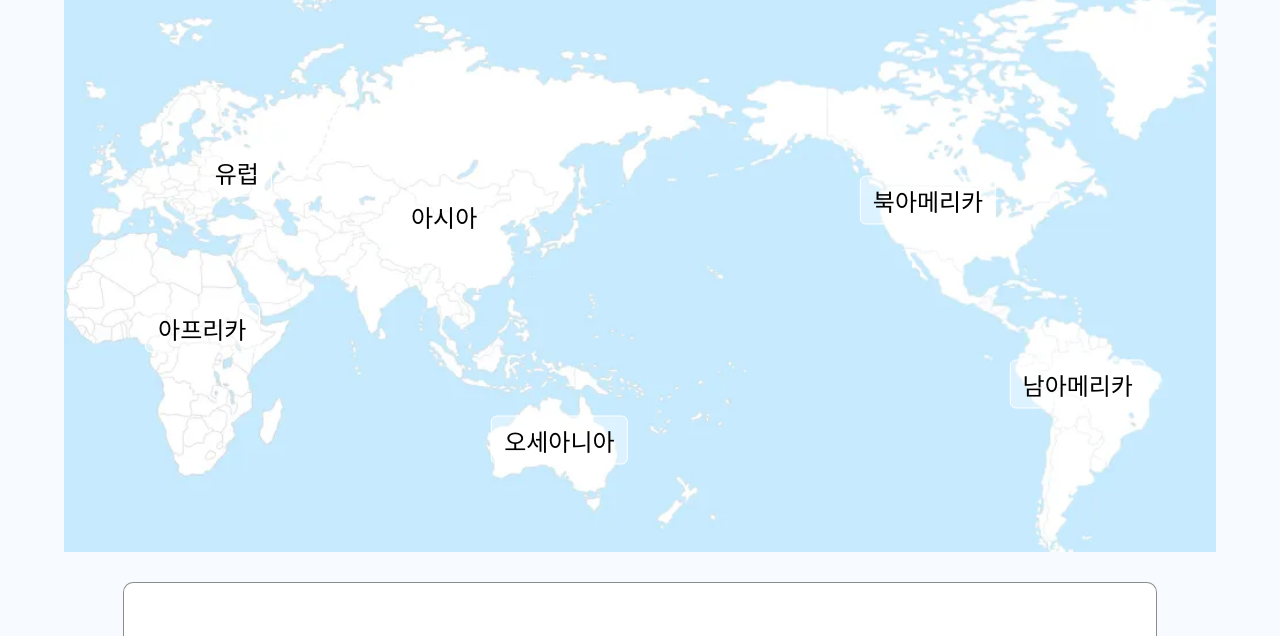
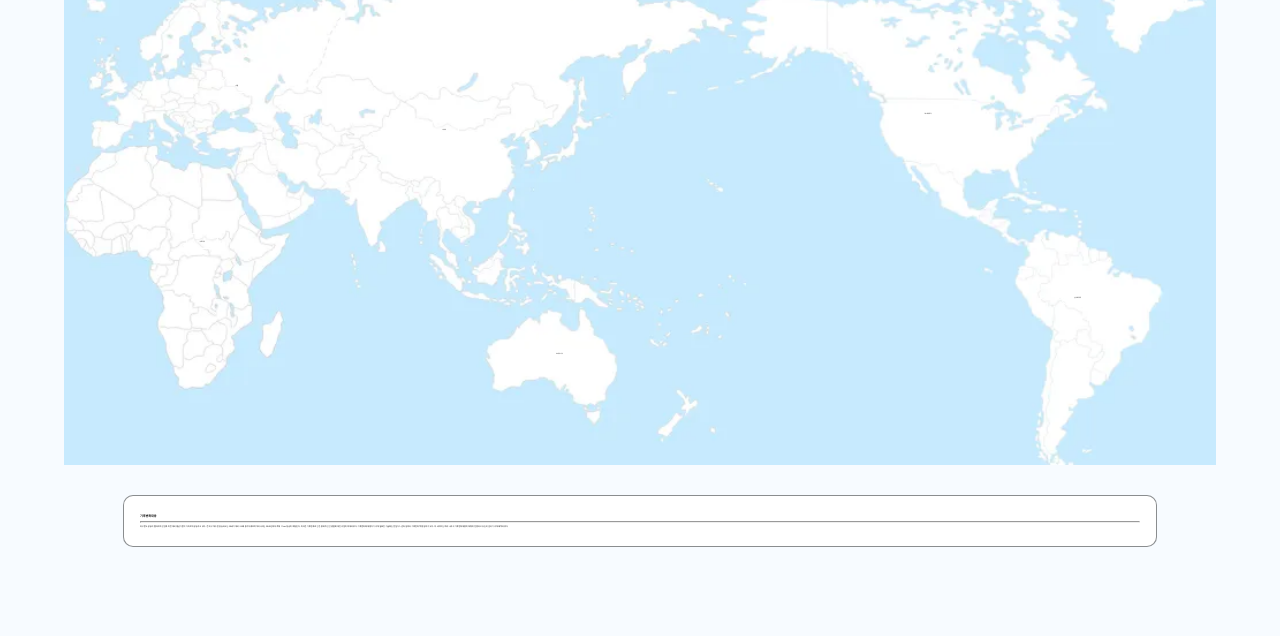
Before and after one commit to but8123/climate_change, a plain HTML site: page index.html in a window 1280 px wide. Shown: the part 130-766 px from the top of the page. Drawn offline with Linux system fonts and the light colour scheme.

Commit message:
Update style.css

```diff
--- a/style.css
+++ b/style.css
@@ -3,7 +3,7 @@ body {
   text-align: center;
   margin: 0;
   background-color: #f7fbff;
-  font-size: 2rem;
+  font-size: 2.0px;
 }
 
 h1 {
@@ -32,7 +32,7 @@ h1 {
   border: 1px solid #ffffff;
   border-radius: 6px;
   cursor: pointer;
-  font-size: 1.5rem;
+  font-size: 1.5px;
 }
 
 #card-container {
```
